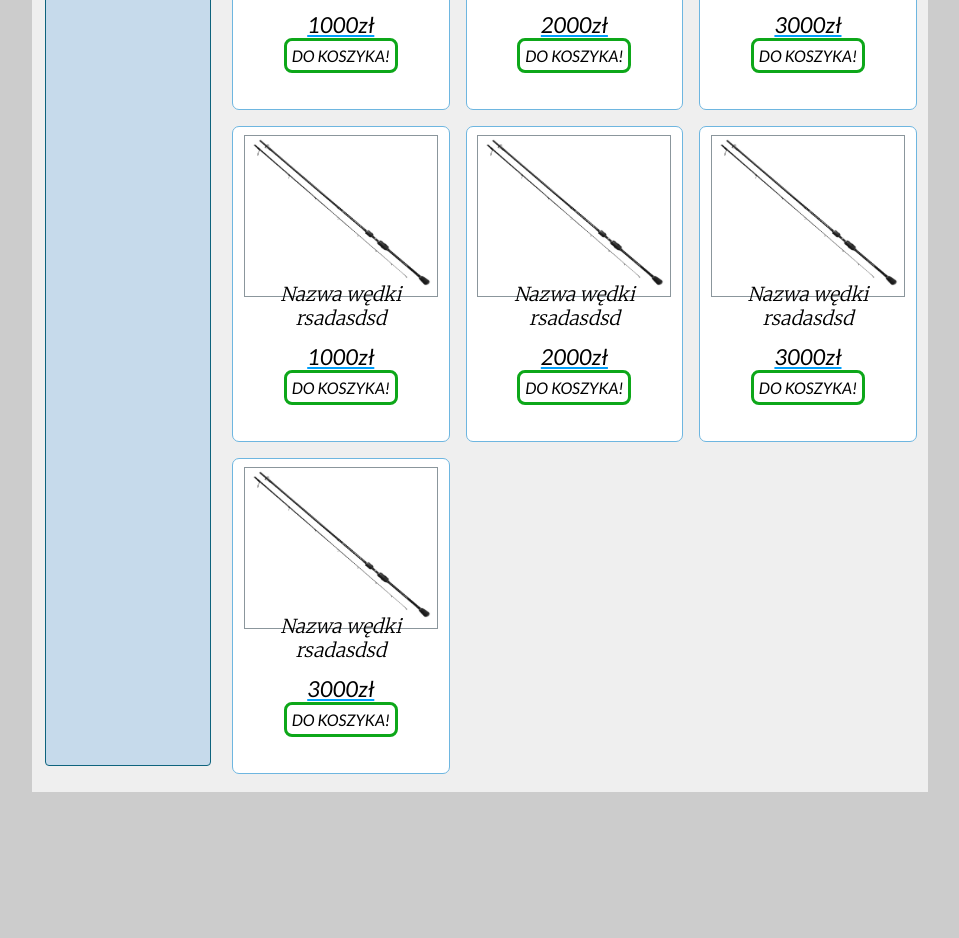
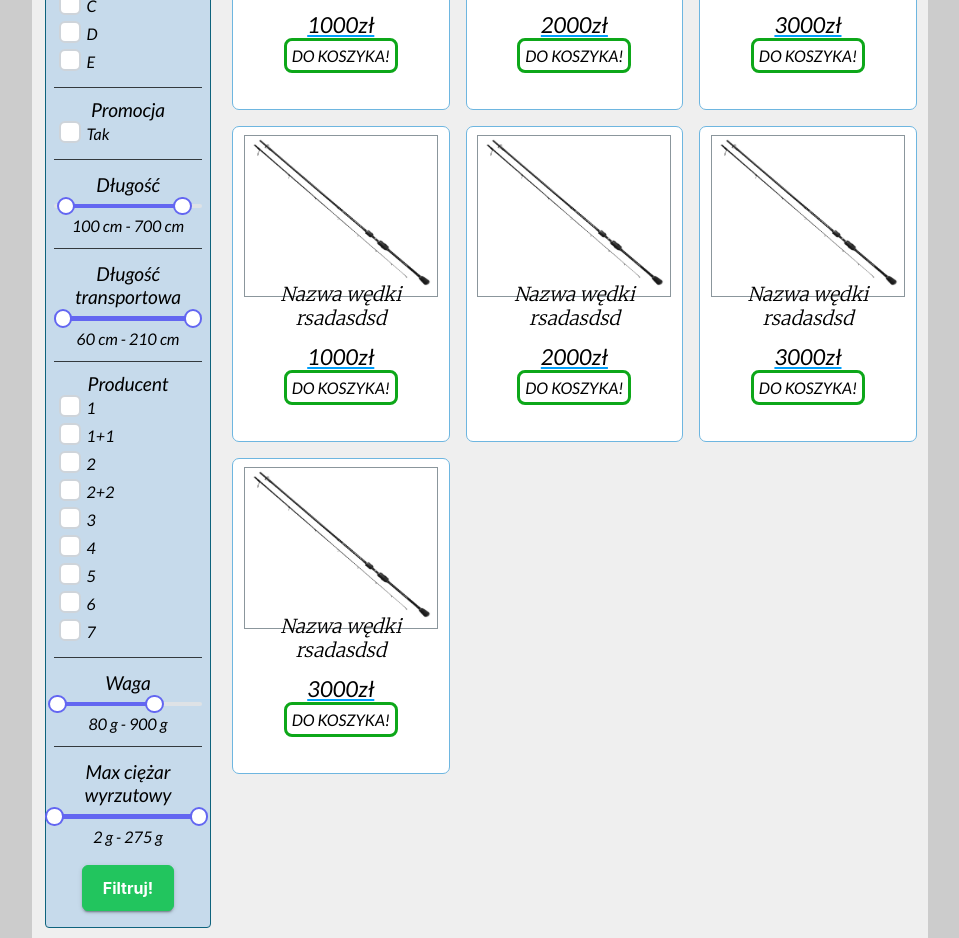
Before and after one commit to Tloku/ZIWG-Projekt, a React (Create React App) app in the folder Frontend/fishing-shop/: page /products/1 in a window 1280 px wide. Shown: the part 360-1298 px from the top of the page, without its empty margins (160-1119 px from the left). Before the commit the page ends 1152 px from the top, so only its background shows below. Built offline with nearby package versions, Linux system fonts and the light colour scheme.

Commit message:
Working on filter component

```diff
--- a/Frontend/fishing-shop/src/components/product-filter/ProductFilter.css
+++ b/Frontend/fishing-shop/src/components/product-filter/ProductFilter.css
@@ -1,4 +1,3 @@
-
 .product-filter-container {
     display: flex;
     width: 13vw;
@@ -20,15 +19,66 @@
     border-radius: 4px;
 }
 
-.product-filter-price {
+.product-filter-price,
+.length-filter,
+.transport-length-filter,
+.weight-filter,
+.max-lure-weight-filter {
     margin: 3px auto;
     width: 90%;
     text-align: center;
-    padding-bottom: 10px;
+}
+
+.border {
+    width: 90%;
+    margin: 10px auto;
     border-bottom: 1px solid #33393d;
 }
 
-.price-filter {
+.price-filter-label,
+.length-filter-label,
+.transport-length-filter-label,
+.weight-filter-label,
+.max-lure-weight-filter-label {
     font-size: 1.2em;
     margin-bottom: 1vh;
 }
+
+.producent-filter-label,
+.discount-filter-label,
+.sections-filter-label {
+    font-size: 1.2em;
+}
+
+.producent-checkboxes,
+.discount-checkboxes,
+.sections-checkboxes {
+    margin-left: 1vw;
+    margin-bottom: 6px;
+}
+
+.producent-checkboxes .producent-checkbox,
+.discount-checkboxes .discount-checkbox,
+.sections-checkboxes .sections-checkbox {
+    margin-right: 6px;
+}
+
+.producent-filter-label,
+.discount-filter-label,
+.sections-filter-label {
+    margin: auto;
+    width: 90%;
+    text-align: center;
+}
+
+.length-range,
+.transport-length-range,
+.prices-range,
+.weight-range,
+.max-lure-weight-range {
+    margin-top: 1vh;
+}
+
+.filter-button {
+    margin: 2vh auto;
+}
--- a/Frontend/fishing-shop/src/components/product-filter/ProductFilter.js
+++ b/Frontend/fishing-shop/src/components/product-filter/ProductFilter.js
@@ -1,19 +1,43 @@
 import "../product-filter/ProductFilter.css";
 import { Slider } from "primereact/slider";
 import { useState } from "react";
+import { Checkbox } from "primereact/checkbox";
+import { Button } from "primereact/button";
 
 const ProductFilter = ({ category }) => {
-  const handle = (value) => {
-    console.log(value);
+  const [value, setValue] = useState([1500, 8000]);
+  const [length, setLength] = useState([100, 700]);
+  const [transportLength, setTransportLength] = useState([60, 210]);
+  const [weight, setWeight] = useState([80, 900]);
+  const [maxLureweight, setMaxLureWeight] = useState([2, 275]);
+  const [sectionsNumber, setSectionsNumber] = useState([
+    "1",
+    "1+1",
+    "2",
+    "2+2",
+    "3",
+    "4",
+    "5",
+    "6",
+    "7",
+  ]);
+  const [tmpProducent, setTmpProducent] = useState(["A", "B", "C", "D", "E"]);
+
+  const [producent, setProducent] = useState([]);
+  const [discount, setDiscount] = useState(false);
+
+  const onProducentChange = (e) => {
+    let selectedProducent = [...producent];
+    if (e.checked) selectedProducent.push(e.value);
+    else selectedProducent.splice(selectedProducent.indexOf(e.value), 1);
+    setProducent(selectedProducent);
   };
-
-  const [value, setValue] = useState([1500, 8000]);
 
   return (
     <div className="product-filter-container">
       <div className="product-filter-label">Filtruj - {category}</div>
       <div className="product-filter-price">
-        <div className="price-filter">Cena</div>
+        <div className="price-filter-label">Cena</div>
         <Slider
           value={value}
           onChange={(e) => setValue(e.value)}
@@ -21,8 +45,117 @@ const ProductFilter = ({ category }) => {
           max="10000"
         />
         <div className="prices-range">
-          {value[0]} - {value[1]}
+          {value[0]} zł - {value[1]} zł
         </div>
+      </div>
+      <div className="border"></div>
+      <div className="producent-filter">
+        <div className="producent-filter-label">Producent</div>
+        {tmpProducent.map((value, index) => (
+          <div className="producent-checkboxes">
+            <Checkbox
+              className="producent-checkbox"
+              inputId={index}
+              key={index}
+              value={value}
+              onChange={onProducentChange}
+              checked={producent.includes(value)}
+            ></Checkbox>
+            <label htmlFor={index}>{value}</label>
+          </div>
+        ))}
+      </div>
+      <div className="border"></div>
+      <div className="discount-filter">
+        <div className="discount-filter-label">Promocja</div>
+        <div className="discount-checkboxes">
+          <Checkbox
+            className="discount-checkbox"
+            inputId="discount"
+            value="true"
+            onChange={() => setDiscount(!discount)}
+            checked={discount}
+          ></Checkbox>
+          <label htmlFor="discount">Tak</label>
+        </div>
+      </div>
+      <div className="border"></div>
+      <div className="length-filter">
+        <div className="length-filter-label">Długość</div>
+        <Slider
+          value={length}
+          onChange={(e) => setLength(e.value)}
+          range
+          min="40"
+          max="800"
+        />
+        <div className="length-range">
+          {length[0]} cm - {length[1]} cm
+        </div>
+      </div>
+      <div className="border"></div>
+      <div className="transport-length-filter">
+        <div className="transport-length-filter-label">
+          Długość transportowa
+        </div>
+        <Slider
+          value={transportLength}
+          onChange={(e) => setTransportLength(e.value)}
+          range
+          min="50"
+          max="220"
+        />
+        <div className="transport-length-range">
+          {transportLength[0]} cm - {transportLength[1]} cm
+        </div>
+      </div>
+      <div className="border"></div>
+      <div className="sections-filter">
+        <div className="sections-filter-label">Producent</div>
+        {sectionsNumber.map((value, index) => (
+          <div className="sections-checkboxes">
+            <Checkbox
+              className="sections-checkbox"
+              inputId={index}
+              key={index}
+              value={value}
+              onChange={onProducentChange}
+              checked={producent.includes(value)}
+            ></Checkbox>
+            <label htmlFor={index}>{value}</label>
+          </div>
+        ))}
+      </div>
+      <div className="border"></div>
+      <div className="weight-filter">
+        <div className="weight-filter-label">Waga</div>
+        <Slider
+          value={weight}
+          onChange={(e) => setWeight(e.value)}
+          range
+          min="50"
+          max="1300"
+        />
+        <div className="weight-range">
+          {weight[0]} g - {weight[1]} g
+        </div>
+      </div>
+      <div className="border"></div>
+      <div className="max-lure-weight-filter">
+        <div className="max-lure-weight-filter-label">Max ciężar wyrzutowy</div>
+        <Slider
+          value={maxLureweight}
+          onChange={(e) => setMaxLureWeight(e.value)}
+          range
+          min="1"
+          max="280"
+        />
+        <div className="max-lure-weight-range">
+          {maxLureweight[0]} g - {maxLureweight[1]} g
+        </div>
+      </div>
+      <div className="filter-button">
+        <Button label="Filtruj!" className="p-button-raised p-button-success" />
       </div>
     </div>
   );
--- a/Frontend/fishing-shop/src/pages/product-list-page/ProductListPage.css
+++ b/Frontend/fishing-shop/src/pages/product-list-page/ProductListPage.css
@@ -10,11 +10,13 @@
     display: flex;
     flex-wrap: wrap;
     gap: 0;
+    height: max-content;
+    align-items: flex-start;
 }
 
 .product-list-page-filter {
     margin-top: 2vh;
     margin-left: 1vw;
     width: 12vw;
-    height: calc(100% - 4vh);
+    height: max-content;
 }
```
